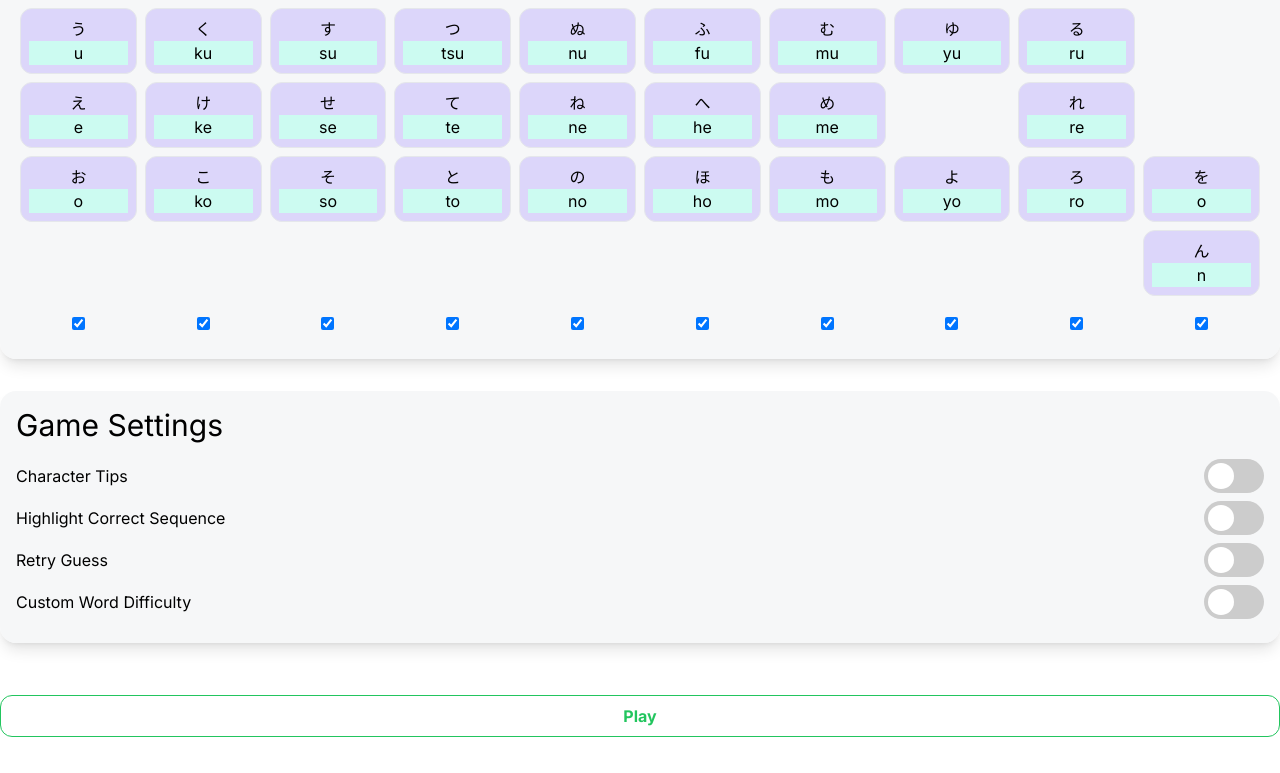
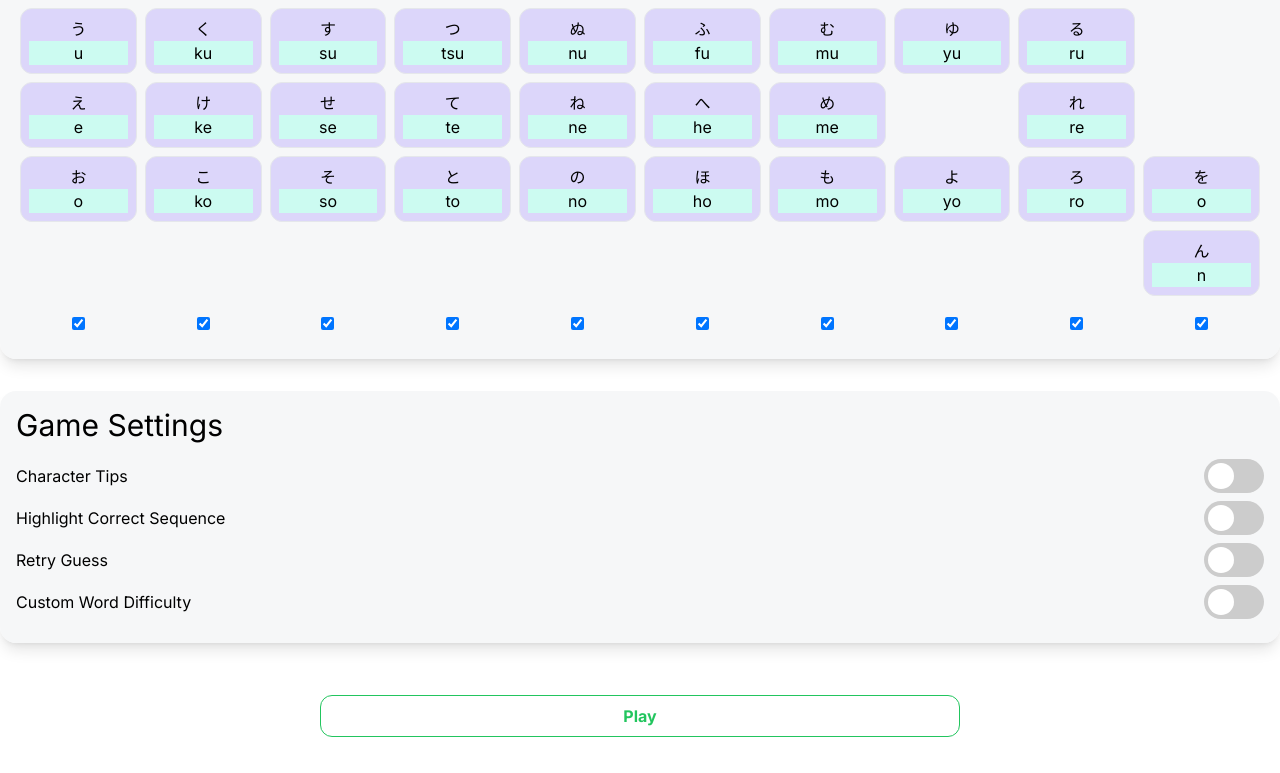
Before and after one commit to knoexus/hikana-frontend, a Next.js app: page /hiragana in a window 1280 px wide. Shown: the part 364-1137 px from the top of the page. Built offline with nearby package versions, Linux system fonts and the light colour scheme.

Commit message:
resize game play button

```diff
--- a/src/components/game-play-button/GamePlayButton.tsx
+++ b/src/components/game-play-button/GamePlayButton.tsx
@@ -15,12 +15,12 @@ const GamePlayButton = () => {
     dispatch(setGameIsOn(true));
   };
   return (
-    <Container extraClasses="mt-8 mb-4">
+    <Container extraClasses="mt-8 mb-4 text-center">
       <OutlineButton
         text="Play"
         type="success"
         onClick={(e) => handleOnClick(e)}
-        extraClasses="mt-5 mb-5 w-full"
+        extraClasses="mt-5 mb-5 w-1/2"
       />
     </Container>
   );
```
